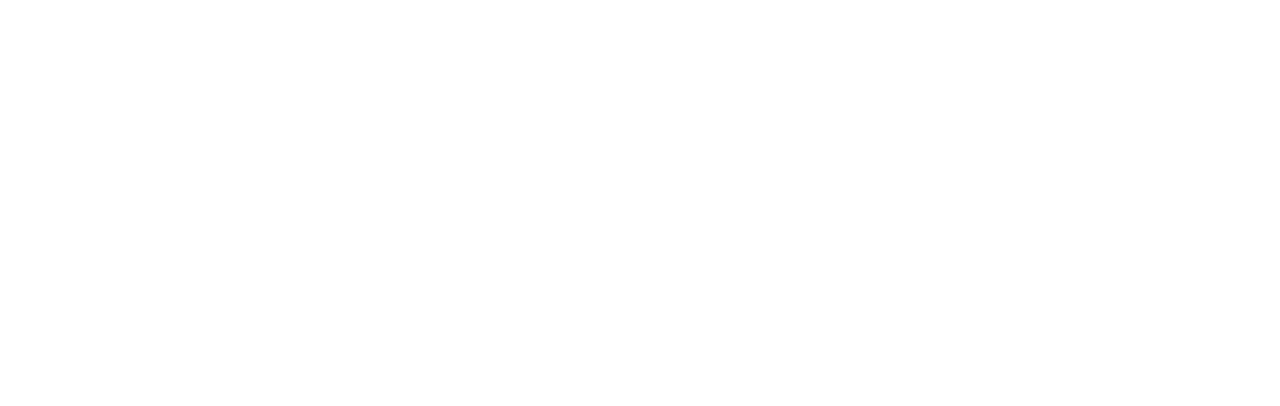
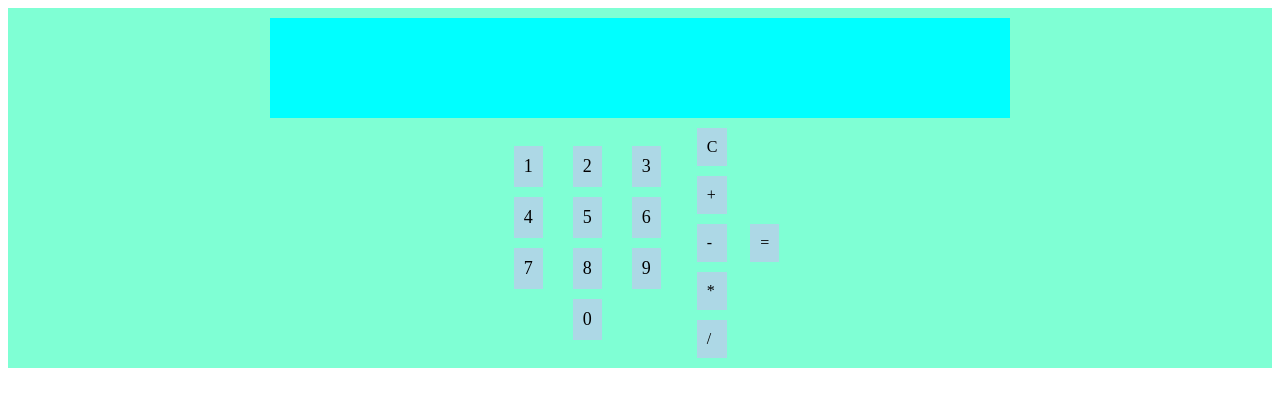
Before and after one commit to wstreicher/top-calculator, a plain HTML site: page index.html in a window 1280 px wide. Drawn offline with Linux system fonts and the light colour scheme.

Commit message:
Initial layout mockup

```diff
--- a/index.html
+++ b/index.html
@@ -9,6 +9,36 @@
     <link rel="stylesheet" href="./style.css">
 </head>
 <body>
-
+    <div class="container">
+        <div class="display"></div>
+        <div class="keys">
+            <div class="number-keys">
+                <div class="column">
+                    <div class="number-key">1</div>
+                    <div class="number-key">4</div>
+                    <div class="number-key">7</div>
+                </div>
+                <div class="column">
+                    <div class="number-key">2</div>
+                    <div class="number-key">5</div>
+                    <div class="number-key">8</div>
+                    <div class="number-key">0</div>
+                </div>
+                <div class="column">
+                    <div class="number-key">3</div>
+                    <div class="number-key">6</div>
+                    <div class="number-key">9</div>
+                </div>
+            </div>
+            <div class="operator-keys">
+                <div class="operator-key">C</div>
+                <div class="operator-key">+</div>
+                <div class="operator-key">-</div>
+                <div class="operator-key">*</div>
+                <div class="operator-key">/</div>
+            </div>
+            <div class="enter-key">=</div>
+        </div>
+    </div>
 </body>
 </html>
--- a/style.css
+++ b/style.css
@@ -0,0 +1,52 @@
+.container {
+    display: flex;
+    align-items: center;
+    justify-content: center;
+    background-color: aquamarine;
+    flex-direction: column;
+}
+
+.display {
+    background-color: aqua;
+    padding: 10px;
+    margin-top: 10px;
+    width:90vh;
+    height: 10vh;
+}
+
+.keys {
+    display: flex;
+    gap: 3px;
+    align-items: center;
+    justify-content: center;
+}
+
+.number-keys {
+    display: flex;
+    gap: 10px;
+    padding: 10px;
+    margin: 3px;
+    font-size: large;
+}
+
+.column {
+    flex: 1;
+}
+
+.enter-key {
+    background-color: lightblue;
+    padding: 10px;
+    margin: 10px;
+}
+
+.number-key {
+    background-color: lightblue;
+    padding: 10px;
+    margin: 10px;
+}
+
+.operator-key {
+    background-color: lightblue;
+    padding: 10px;
+    margin: 10px;
+}
```
